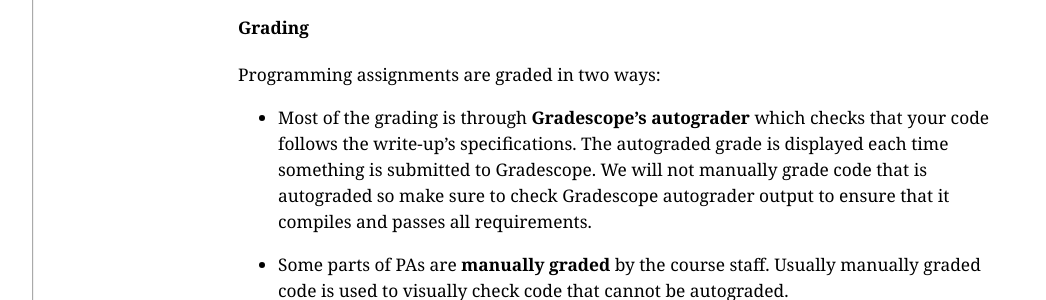
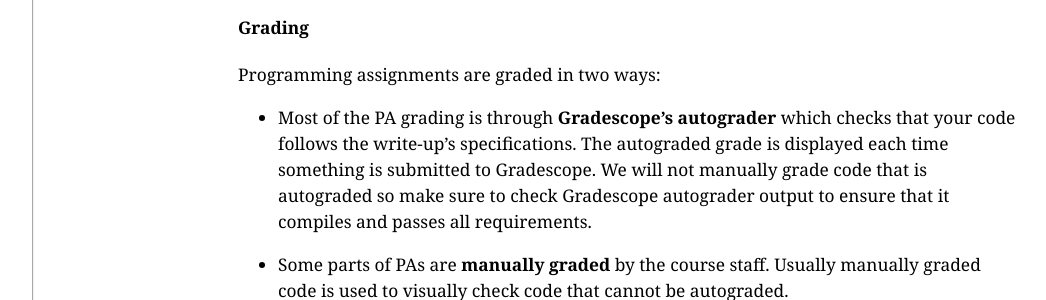
Before and after one commit to ucsd-cse8b-w24/ucsd-cse8b-w24, a Jekyll site: the page built from syllabus.md, in a window 1280 px wide and 900 px high, scrolled down 2581 px. Shown: the part 155-455 px from the top of the window, without its empty margins (56-1102 px from the left). Built offline with Jekyll 4.4.1, drawn with Linux system fonts in a browser that asks for light colours.

```diff
--- a/syllabus.md
+++ b/syllabus.md
@@ -113,7 +113,7 @@ Please note that all deadlines for PAs are at 8am.
 
 Programming assignments are graded in two ways:
 
-- Most of the grading is through **Gradescope's autograder** which checks that your code follows the write-up's specifications. The autograded grade is displayed each time something is submitted to Gradescope. We will not manually grade code that is autograded so make sure to check Gradescope autograder output to ensure that it compiles and passes all requirements.
+- Most of the PA grading is through **Gradescope's autograder** which checks that your code follows the write-up's specifications. The autograded grade is displayed each time something is submitted to Gradescope. We will not manually grade code that is autograded so make sure to check Gradescope autograder output to ensure that it compiles and passes all requirements.
 
 - Some parts of PAs are **manually graded** by the course staff. Usually manually graded code is used to visually check code that cannot be autograded.
 
```
